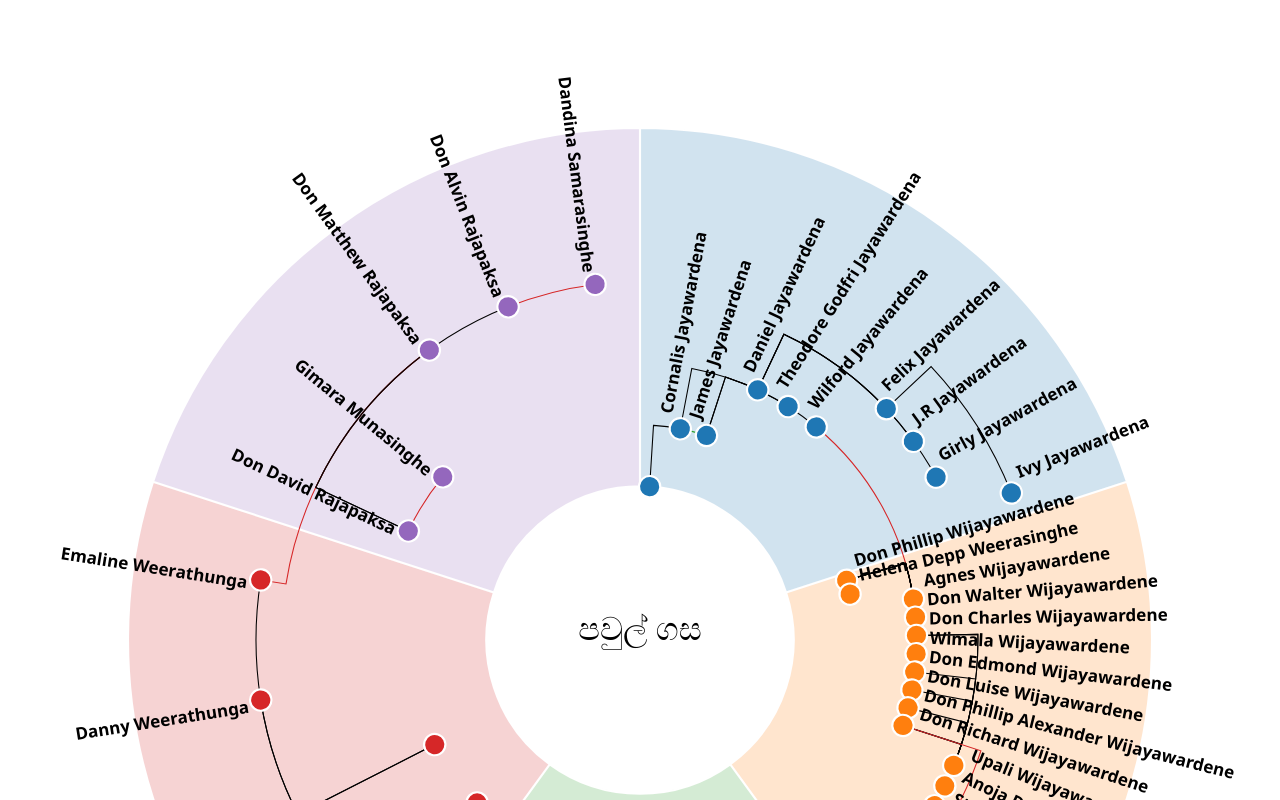
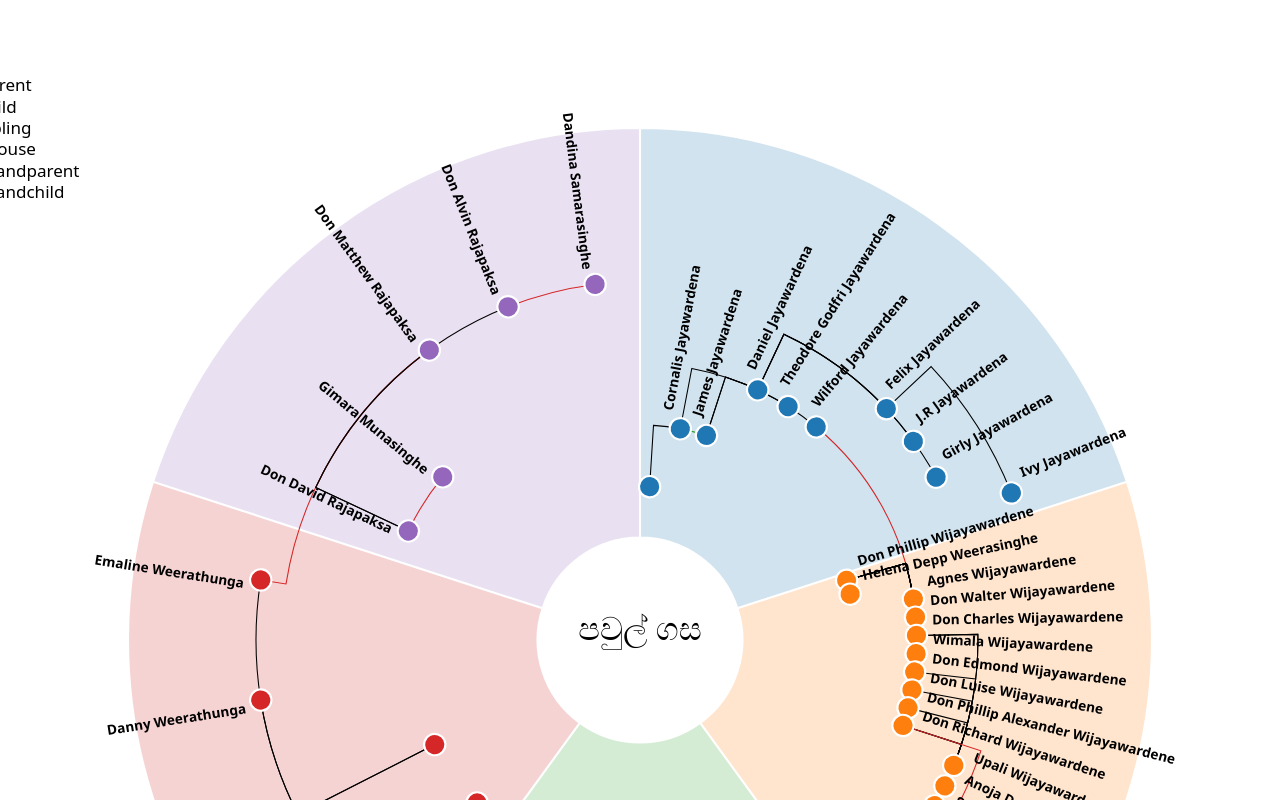
Before and after one commit to dnsamw/tree-of-damned, a React (Vite) app: page / in a window 1280 px wide. Shown: the top 800 px of the page. Built offline with nearby package versions, Linux system fonts and the light colour scheme.

Commit message:
arc radius

```diff
--- a/src/components/RadialTree.tsx
+++ b/src/components/RadialTree.tsx
@@ -37,7 +37,7 @@ export const RadialTree: React.FC<RadialTreeProps> = ({
       // Create arc generator for segments
       const arcGenerator = d3
         .arc<d3.PieArcDatum<[string, FamilyMember[]]>>()
-        .innerRadius(radius * 0.3)
+        .innerRadius(radius * 0.2)
         .outerRadius(radius);
 
       // Create pie layout
@@ -187,7 +187,7 @@ export const RadialTree: React.FC<RadialTreeProps> = ({
         .attr("class", "label")
         .attr("transform", (d) => {
           const rotation = d.x - 90;
-          const translateX = d.y + 12; // Adjusted for smaller nodes
+          const translateX = d.y + 15; // Adjusted for smaller nodes
           return `rotate(${rotation}) translate(${translateX},-10) ${
             rotation > 90 ? "rotate(180)" : ""
           }`;
@@ -213,7 +213,9 @@ export const RadialTree: React.FC<RadialTreeProps> = ({
 
         const legend = svg.append("g")
         .attr("class", "legend")
-        .attr("transform", `translate(20, ${height - 100})`);
+        .attr("x1", 0)
+        // .attr("transform", `translate(60, ${height - 20})`);
+        .attr("transform", `translate(-60, 80)`);
 
       Object.entries(linkColors).forEach(([type, color], i) => {
         legend.append("line")
--- a/src/index.css
+++ b/src/index.css
@@ -14,7 +14,7 @@
 }
 
 .label{
-  font-size: 1rem;
+  font-size: .8rem;
   font-weight: 600;
 }
 
```
